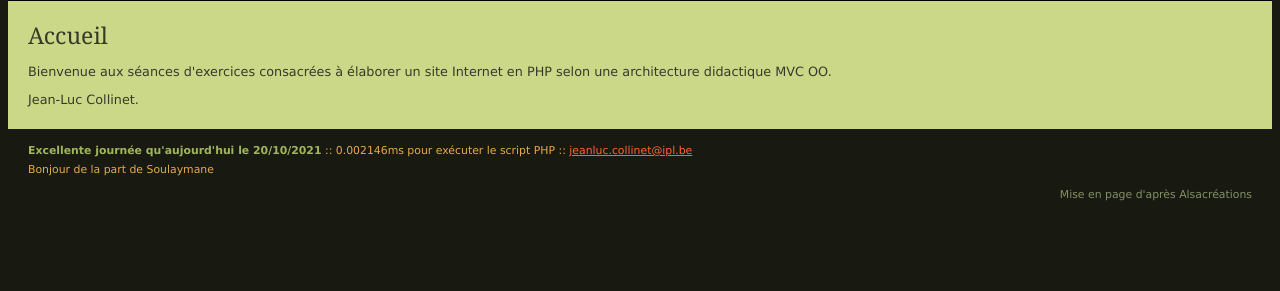
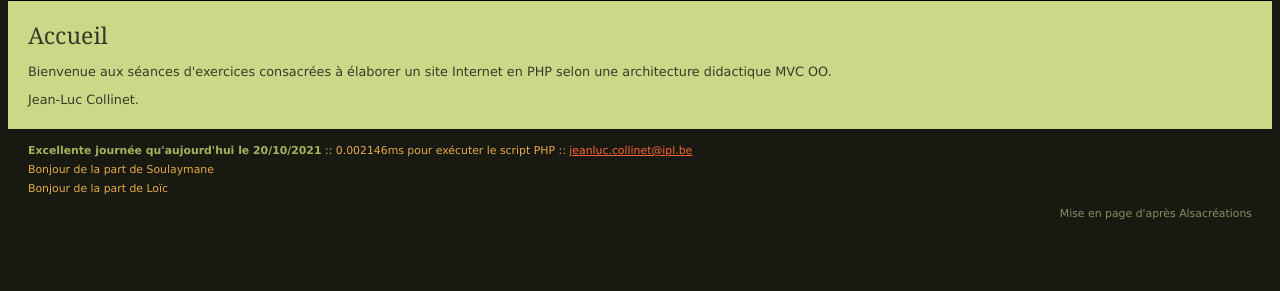
Before and after one commit to hamtaroratmah/devops, a PHP site: page / in a window 1280 px wide. Shown: the part 156-447 px from the top of the page. Run offline with PHP 8.4, Linux system fonts and the light colour scheme.

Commit message:
Commit Loïc

```diff
--- a/GoodNewsSite-master/views/footer.php
+++ b/GoodNewsSite-master/views/footer.php
@@ -6,6 +6,7 @@
 			<!-- ! adresse email non cryptée : spam possible -->
 		<a href="mailto:<?php echo EMAIL ?>"><?php echo EMAIL ?></a>
 		<p>Bonjour de la part de Soulaymane</p>
+            <p>Bonjour de la part de Loïc</p>
 			<p id="copyright">Mise en page d'après
 				<a href="http://www.alsacreations.com/tutoriels/">Alsacréations</a>
 			</p>
```
